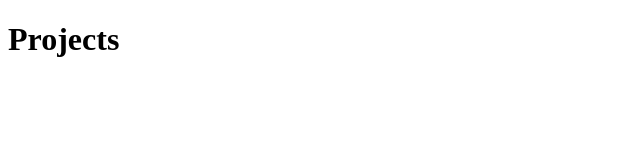
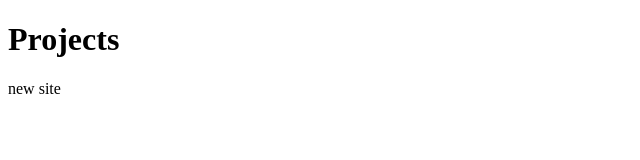
Before and after one commit to DanielBeckstein/DanielBeckstein.github.io, a plain HTML site: page index.html in a window 1280 px wide. Shown: the full height of the page, 0-640 px from the left. Drawn offline with Linux system fonts and the light colour scheme.

Commit message:
new site

```diff
--- a/index.html
+++ b/index.html
@@ -5,5 +5,5 @@
 </head>
 <body>
         <h1>Projects</h1>
-
+                new site
 </html>
```
